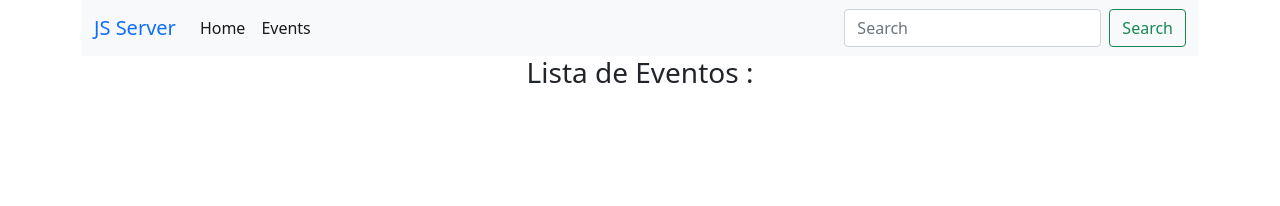
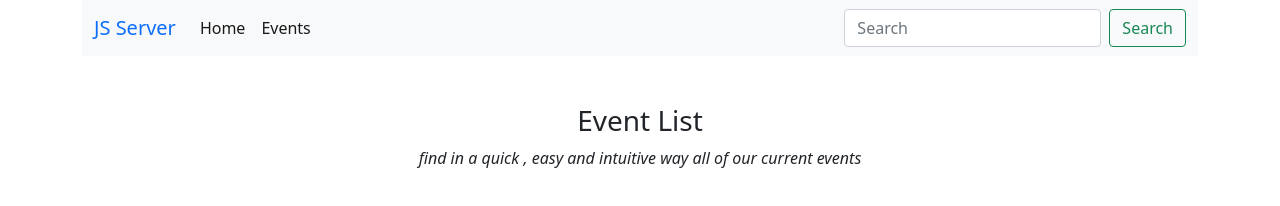
Before and after one commit to Valentinpujiulatorres/JS-asincrono-Api, a website: page src/index.html in a window 1280 px wide. Drawn offline with nearby package versions, Linux system fonts and the light colour scheme.

Commit message:
Update JS

```diff
--- a/src/index.html
+++ b/src/index.html
@@ -37,9 +37,14 @@
 
     <!-- Body (Formulario de INDEX.html) -->
 
-    <div class=" text-center" id="DisplayContent">
+    <div class=" text-center mt-5" id="DisplayContent">
 
-        <h3>Lista de Eventos :</h3>
+        <h3>Event List</h3>
+        <p class=""><i>find in a quick , easy and intuitive way all of our current events<i></p>
+
+        <div id="CardList">
+
+        </div>
 
     </div>
 
```
Also changed, not shown: Funcionalidades.js (added).
